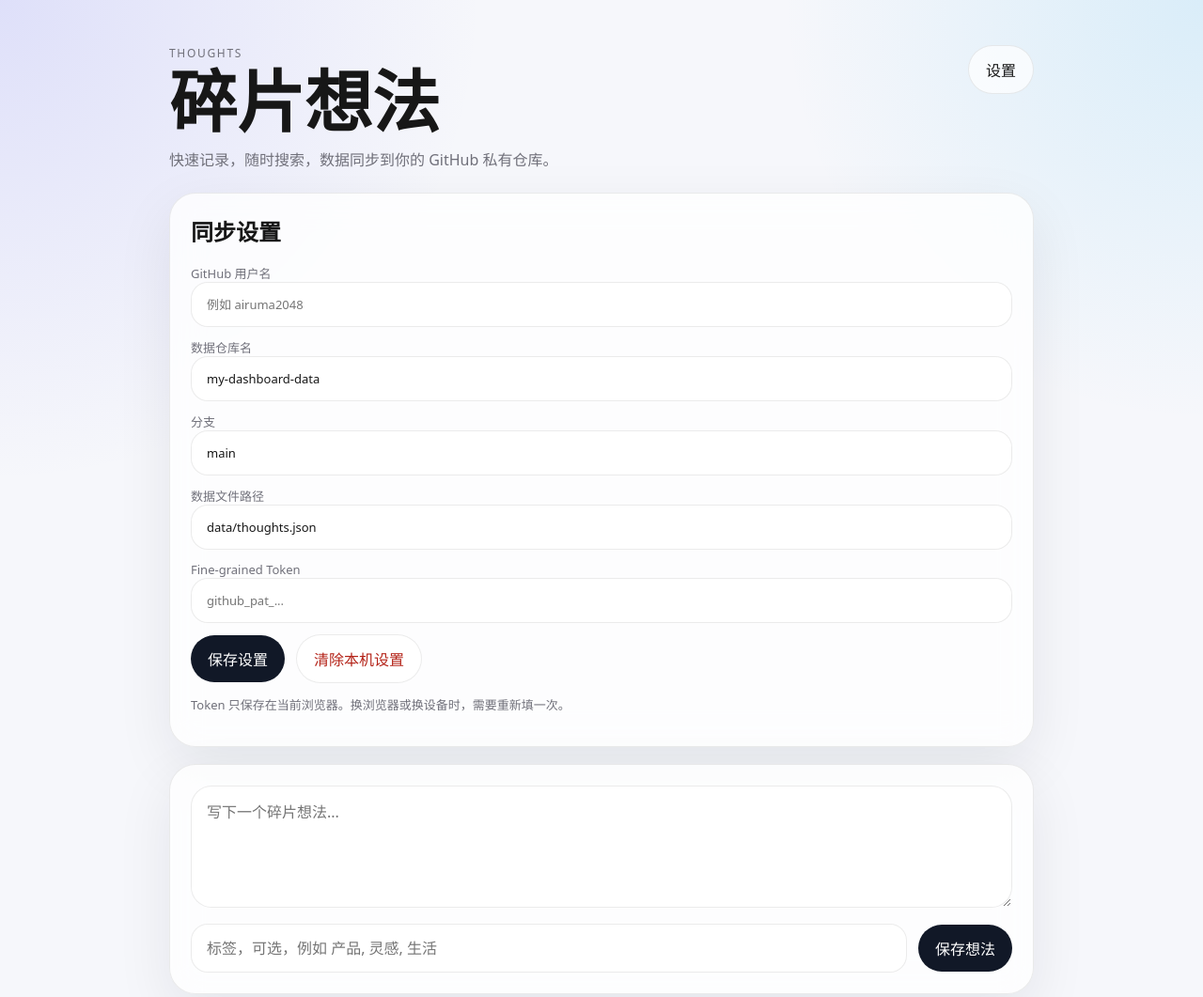
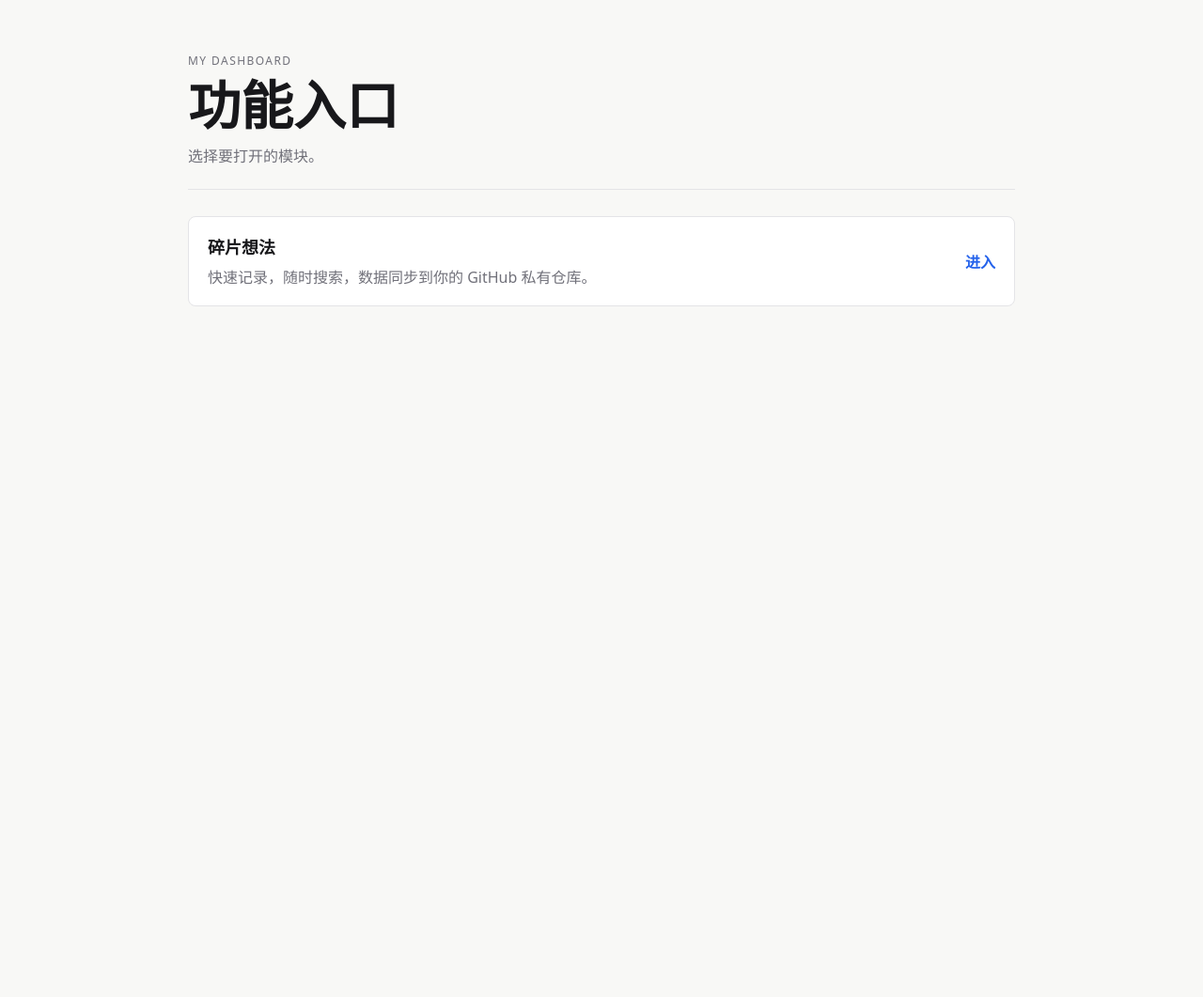
Before and after one commit to dakemask/my-dashboard, a plain HTML site: page index.html in a window 1280 px wide. Shown: the top 1061 px of the page at 94% size. After the commit the page ends 856 px from the top, so only its background shows below. Drawn offline with Linux system fonts and the light colour scheme.

Commit message:
为增加其他功能模块做准备

```diff
--- /dev/null
+++ b/assets/framework.css
@@ -0,0 +1,112 @@
+:root {
+  --bg: #f8f8f6;
+  --panel: #ffffff;
+  --text: #18181b;
+  --muted: #71717a;
+  --line: #e4e4e7;
+  --accent: #2563eb;
+}
+
+* {
+  box-sizing: border-box;
+}
+
+body {
+  margin: 0;
+  min-height: 100vh;
+  font-family: ui-sans-serif, system-ui, -apple-system, BlinkMacSystemFont, "Segoe UI", sans-serif;
+  background: var(--bg);
+  color: var(--text);
+}
+
+.shell {
+  width: min(880px, calc(100% - 32px));
+  margin: 56px auto;
+}
+
+.home-header {
+  padding-bottom: 24px;
+  border-bottom: 1px solid var(--line);
+}
+
+.eyebrow {
+  margin: 0 0 10px;
+  color: var(--muted);
+  font-size: 12px;
+  letter-spacing: 0.12em;
+  text-transform: uppercase;
+}
+
+h1 {
+  margin: 0;
+  font-size: clamp(34px, 7vw, 56px);
+  line-height: 1;
+  letter-spacing: 0;
+}
+
+.subtitle {
+  margin: 14px 0 0;
+  color: var(--muted);
+}
+
+.module-section {
+  margin-top: 28px;
+}
+
+.module-list {
+  display: grid;
+  gap: 12px;
+}
+
+.module-link {
+  display: grid;
+  grid-template-columns: 1fr auto;
+  gap: 20px;
+  align-items: center;
+  padding: 18px 20px;
+  color: inherit;
+  text-decoration: none;
+  background: var(--panel);
+  border: 1px solid var(--line);
+  border-radius: 8px;
+}
+
+.module-link:hover {
+  border-color: rgba(37, 99, 235, 0.45);
+}
+
+.module-title {
+  display: block;
+  margin: 0;
+  font-size: 18px;
+  font-weight: 650;
+}
+
+.module-description {
+  display: block;
+  margin: 8px 0 0;
+  color: var(--muted);
+  line-height: 1.5;
+}
+
+.module-action {
+  color: var(--accent);
+  font-weight: 650;
+  white-space: nowrap;
+}
+
+.empty {
+  color: var(--muted);
+  padding: 24px 0;
+}
+
+@media (max-width: 640px) {
+  .shell {
+    margin: 32px auto;
+  }
+
+  .module-link {
+    grid-template-columns: 1fr;
+    gap: 12px;
+  }
+}
--- /dev/null
+++ b/assets/framework.js
@@ -0,0 +1,31 @@
+const moduleList = document.querySelector("#moduleList");
+const modules = window.dashboardModules || [];
+
+function escapeHtml(value) {
+  return String(value).replace(/[&<>"']/g, (char) => ({
+    "&": "&amp;",
+    "<": "&lt;",
+    ">": "&gt;",
+    '"': "&quot;",
+    "'": "&#039;",
+  }[char]));
+}
+
+function renderModules() {
+  if (!modules.length) {
+    moduleList.innerHTML = `<div class="empty">暂无可用模块。</div>`;
+    return;
+  }
+
+  moduleList.innerHTML = modules.map((module) => `
+    <a class="module-link" href="${escapeHtml(module.href)}">
+      <span>
+        <span class="module-title">${escapeHtml(module.title)}</span>
+        <span class="module-description">${escapeHtml(module.description)}</span>
+      </span>
+      <span class="module-action">进入</span>
+    </a>
+  `).join("");
+}
+
+renderModules();
--- a/index.html
+++ b/index.html
@@ -3,76 +3,23 @@
 <head>
   <meta charset="utf-8" />
   <meta name="viewport" content="width=device-width,initial-scale=1" />
-  <title>碎片想法</title>
-  <link rel="stylesheet" href="style.css" />
+  <title>My Dashboard</title>
+  <link rel="stylesheet" href="assets/framework.css" />
 </head>
 <body>
-  <main class="app">
-    <header class="hero">
-      <div>
-        <p class="eyebrow">Thoughts</p>
-        <h1>碎片想法</h1>
-        <p class="subtitle">快速记录，随时搜索，数据同步到你的 GitHub 私有仓库。</p>
-      </div>
-      <button id="settingsBtn" class="ghost">设置</button>
+  <main class="shell">
+    <header class="home-header">
+      <p class="eyebrow">My Dashboard</p>
+      <h1>功能入口</h1>
+      <p class="subtitle">选择要打开的模块。</p>
     </header>
 
-    <section id="settingsPanel" class="card hidden">
-      <h2>同步设置</h2>
-
-      <label>
-        GitHub 用户名
-        <input id="ownerInput" placeholder="例如 airuma2048" />
-      </label>
-
-      <label>
-        数据仓库名
-        <input id="repoInput" value="my-dashboard-data" />
-      </label>
-
-      <label>
-        分支
-        <input id="branchInput" value="main" />
-      </label>
-
-      <label>
-        数据文件路径
-        <input id="pathInput" value="data/thoughts.json" />
-      </label>
-
-      <label>
-        Fine-grained Token
-        <input id="tokenInput" type="password" placeholder="github_pat_..." />
-      </label>
-
-      <div class="row">
-        <button id="saveSettingsBtn">保存设置</button>
-        <button id="clearSettingsBtn" class="danger ghost">清除本机设置</button>
-      </div>
-
-      <p class="hint">
-        Token 只保存在当前浏览器。换浏览器或换设备时，需要重新填一次。
-      </p>
+    <section class="module-section" aria-label="功能模块">
+      <div id="moduleList" class="module-list"></div>
     </section>
-
-    <section class="composer card">
-      <textarea id="thoughtInput" placeholder="写下一个碎片想法..."></textarea>
-      <div class="row">
-        <input id="tagInput" placeholder="标签，可选，例如 产品, 灵感, 生活" />
-        <button id="addBtn">保存想法</button>
-      </div>
-    </section>
-
-    <section class="toolbar">
-      <input id="searchInput" placeholder="搜索..." />
-      <button id="refreshBtn" class="ghost">刷新</button>
-    </section>
-
-    <p id="status" class="status"></p>
-
-    <section id="list" class="list"></section>
   </main>
 
-  <script src="app.js"></script>
+  <script src="modules/thoughts/manifest.js" defer></script>
+  <script src="assets/framework.js" defer></script>
 </body>
 </html>
--- /dev/null
+++ b/modules/thoughts/manifest.js
@@ -0,0 +1,9 @@
+(function registerThoughtsModule() {
+  window.dashboardModules = window.dashboardModules || [];
+  window.dashboardModules.push({
+    id: "thoughts",
+    title: "碎片想法",
+    description: "快速记录，随时搜索，数据同步到你的 GitHub 私有仓库。",
+    href: "modules/thoughts/",
+  });
+}());
```
Also changed, not shown: modules/thoughts/index.html (added, +88 -0 lines), README.md, modules/thoughts/app.js (renamed from app.js), modules/thoughts/style.css (renamed from style.css).
